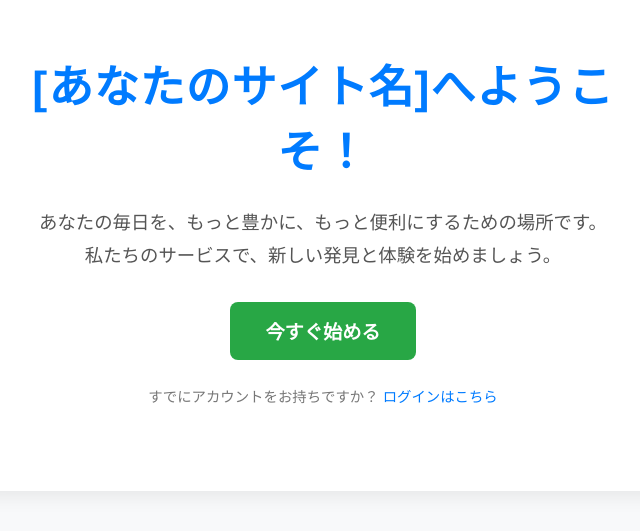
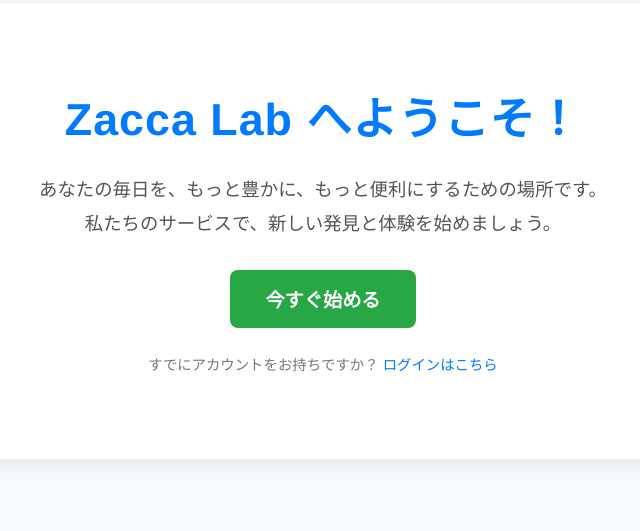
Before and after one commit to epsano/home, a plain HTML site: page index.html in a window 1280 px wide. Shown: the part 209-740 px from the top of the page, without its empty margins (317-957 px from the left). Drawn offline with Linux system fonts and the light colour scheme.

Commit message:
Update index.html

```diff
--- a/index.html
+++ b/index.html
@@ -3,7 +3,7 @@
 <head>
     <meta charset="UTF-8">
     <meta name="viewport" content="width=device-width, initial-scale=1.0">
-    <title>ようこそ！ - [あなたのサイト名]</title>
+    <title>ようこそ！ - Zacca Lab</title>
     <!-- Ptengine Tag -->
     <script src="https://js.ptengine.jp/23c3kkjv.js"></script>
     <!-- End Ptengine Tag -->
@@ -73,7 +73,7 @@
 </head>
 <body>
     <div class="container">
-        <h1>[あなたのサイト名]へようこそ！</h1>
+        <h1>Zacca Lab へようこそ！</h1>
         <p>
             あなたの毎日を、もっと豊かに、もっと便利にするための場所です。<br>
             私たちのサービスで、新しい発見と体験を始めましょう。
```
